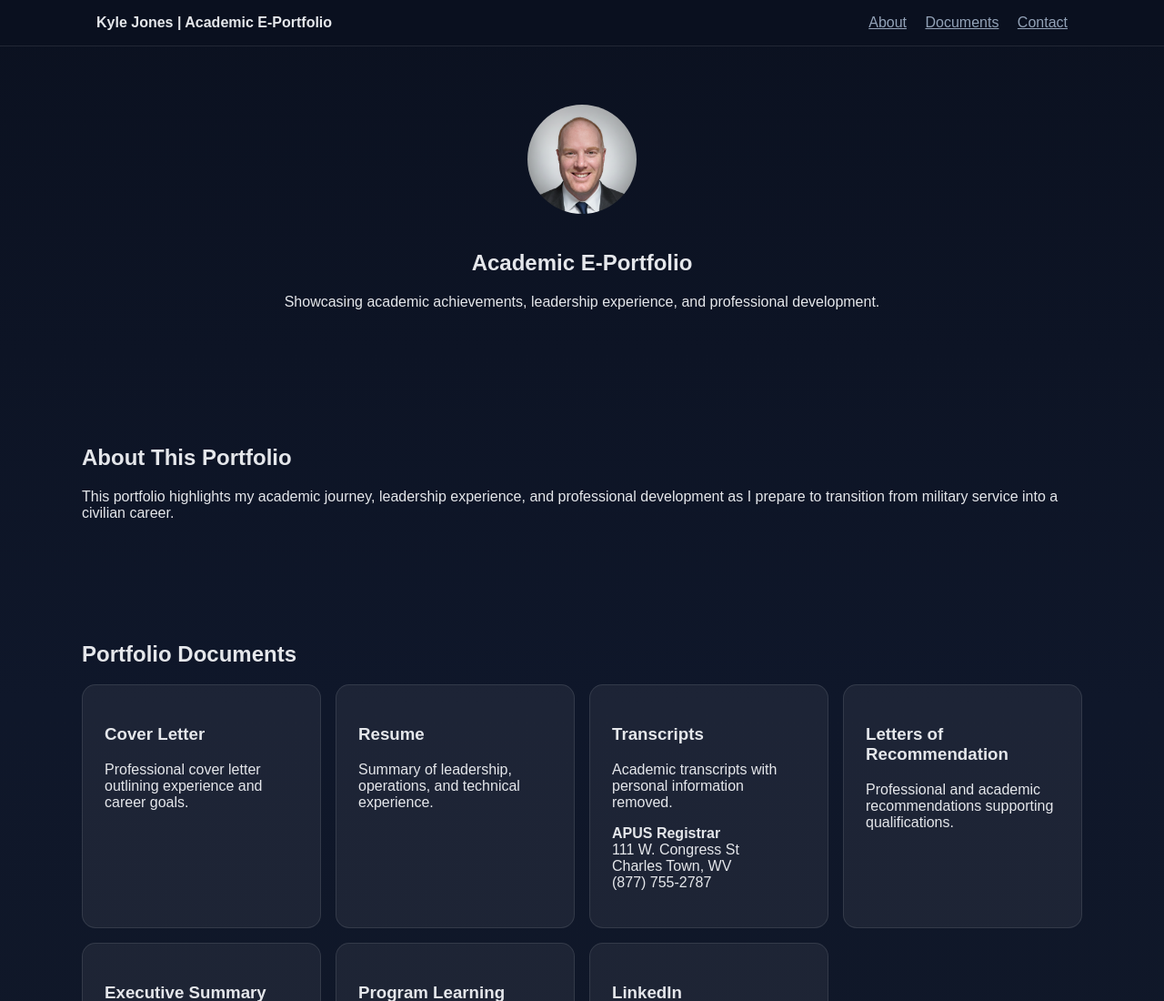
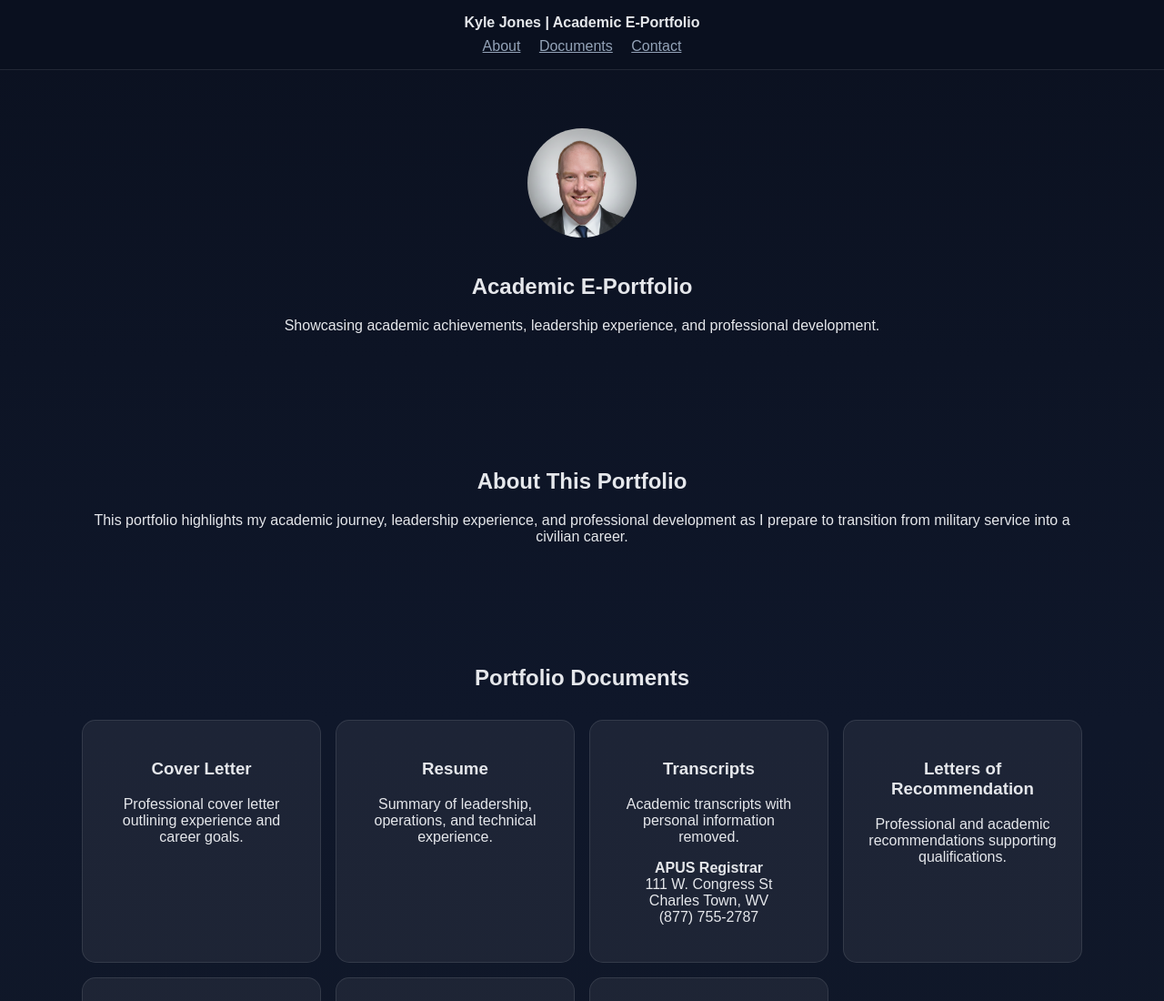
Before and after one commit to MrYourPC/busn, a plain HTML site: page index.html in a window 1280 px wide. Shown: the top 1100 px of the page at 91% size. Drawn offline with Linux system fonts and the light colour scheme.

Commit message:
Update index.html

```diff
--- a/index.html
+++ b/index.html
@@ -13,18 +13,19 @@
       --text: #e5e7eb;
       --muted: #94a3b8;
       --accent: #38bdf8;
-      --accent-2: #60a5fa;
       --border: rgba(255,255,255,0.1);
       --shadow: 0 20px 40px rgba(0,0,0,0.25);
       --max: 1100px;
     }
 
     * { box-sizing: border-box; }
+
     body {
       margin: 0;
       font-family: Arial, Helvetica, sans-serif;
       background: linear-gradient(180deg, var(--bg) 0%, #0f172a 50%, var(--bg-alt) 100%);
       color: var(--text);
+      text-align: center;
     }
 
     .topbar {
@@ -39,16 +40,17 @@
       margin: 0 auto;
       padding: 1rem;
       display: flex;
-      justify-content: space-between;
+      flex-direction: column;
+      align-items: center;
+      gap: 0.5rem;
     }
 
     .nav-links a {
-      margin-left: 1rem;
+      margin: 0 0.5rem;
       color: var(--muted);
     }
 
     .hero {
-      text-align: center;
       padding: 4rem 1rem;
     }
 
@@ -57,6 +59,7 @@
       height: 120px;
       border-radius: 50%;
       margin-bottom: 1rem;
+      object-fit: cover;
     }
 
     .section {
@@ -66,12 +69,14 @@
     .container {
       max-width: var(--max);
       margin: auto;
+      text-align: center;
     }
 
     .grid {
       display: grid;
       grid-template-columns: repeat(auto-fit, minmax(250px, 1fr));
       gap: 1rem;
+      margin-top: 2rem;
     }
 
     .card {
@@ -83,6 +88,7 @@
       text-decoration: none;
       color: var(--text);
       transition: 0.2s;
+      text-align: center;
     }
 
     .card:hover {
```
